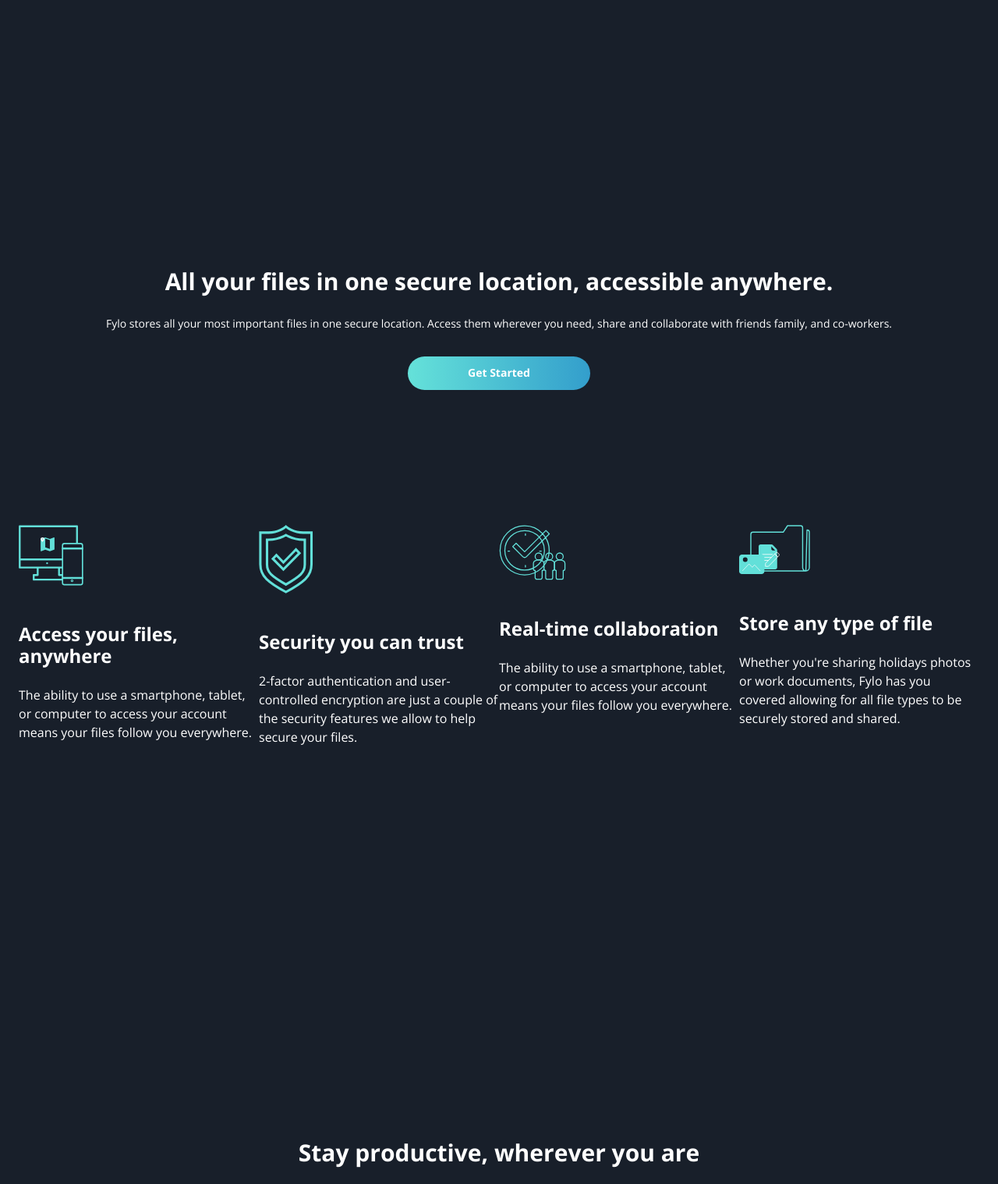
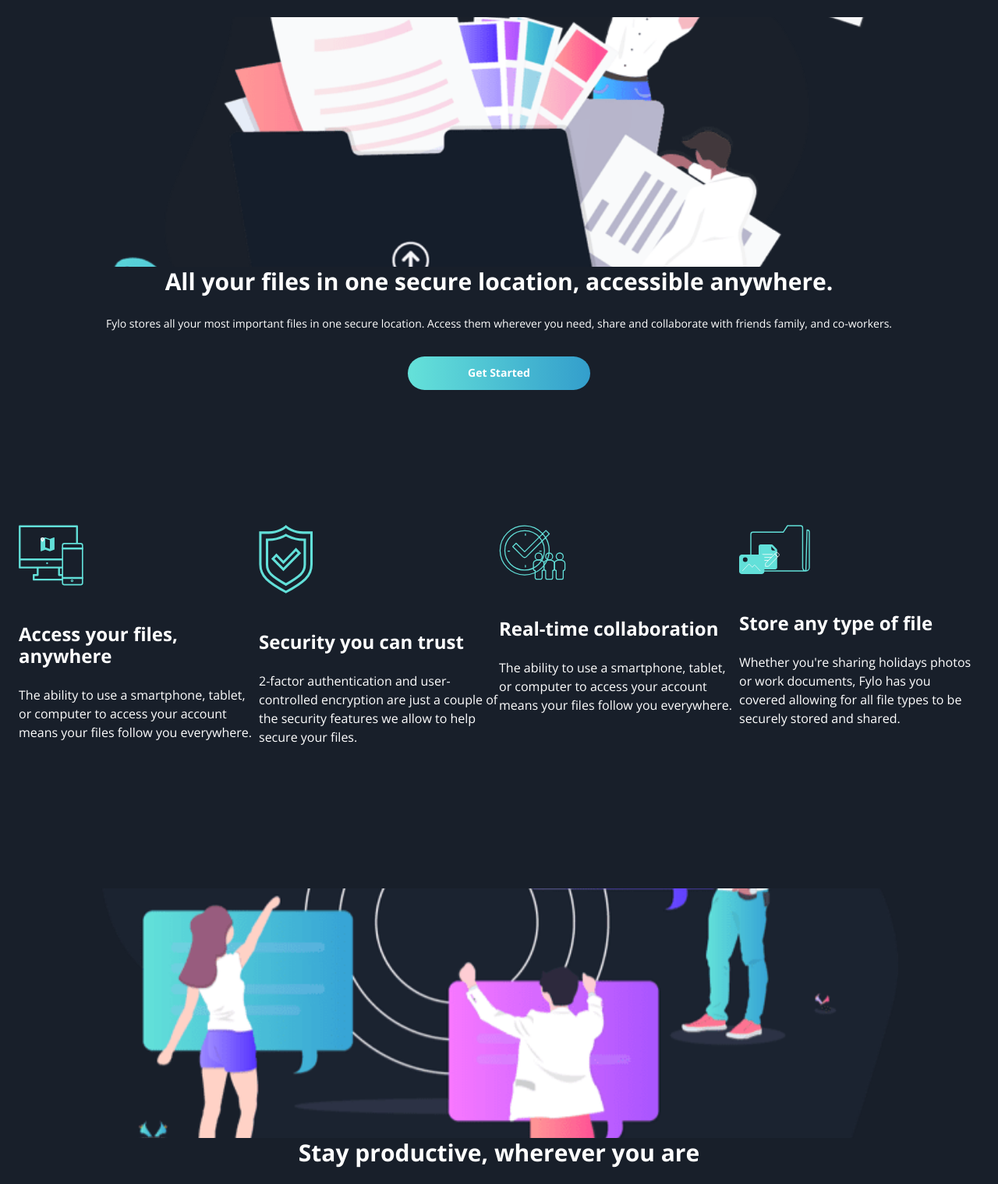
Before and after one commit to hrcg/fem-fylo, a plain HTML site: page index.html in a window 1280 px wide. Shown: the part 56-1574 px from the top of the page at 78% size. Drawn offline with nearby package versions, Linux system fonts and the light colour scheme; files that its build step writes are made by us from their sources; files whose address does not match are found by name.

Commit message:
fixed image showing 404 error

```diff
--- a/app/scss/_hero.scss
+++ b/app/scss/_hero.scss
@@ -1,7 +1,7 @@
 .hero {
   &__firstImage {
     position: relative;
-    background-image: url("images/illustration-intro.png");
+    background-image: url("../../images/illustration-intro.png");
     background-size: 80%;
     background-repeat: no-repeat;
     background-position: center center;
@@ -20,7 +20,7 @@
 
   &__secondImage {
     position: relative;
-    background-image: url("images/illustration-stay-productive.png");
+    background-image: url("../../images/illustration-stay-productive.png");
     background-size: 80%;
     background-repeat: no-repeat;
     background-position: center center;
```
